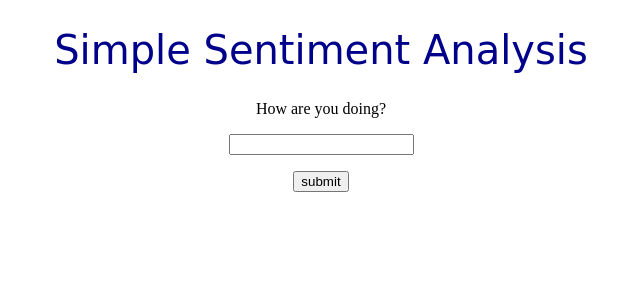
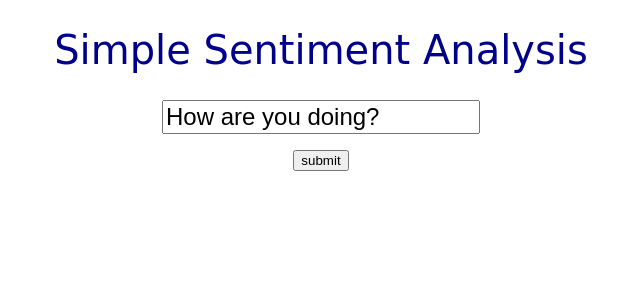
Before and after one commit to FairyOnIce/FlaskApp, a Flask app: page / in a window 1280 px wide. Shown: the top 300 px of the page, without its empty margins (319-959 px from the left). Run offline with Flask 2, Linux system fonts and the light colour scheme.

Commit message:
restyping

```diff
--- a/templates/index_page.html
+++ b/templates/index_page.html
@@ -5,8 +5,7 @@
 <h1> Simple Sentiment Analysis </h1>
 
 <form action ="/index_page" method = "post">
-    How are you doing?
-    <p><input type = "text" name = "nm" /></p>
+    <p><input type = "text" name = "nm" value="How are you doing?" /></p>
     <p><input type = "submit" value = "submit"/></p>
 </form>
 {% if output is not none %}
--- a/templates/layout.html
+++ b/templates/layout.html
@@ -15,9 +15,11 @@ h1{
     font-size: 2.5em;
 }
 
-textarea {
-    width: 2000px;
+input[type="text"]
+{
+    font-size:24px;
 }
+
 </style>
 
 </head>
```
